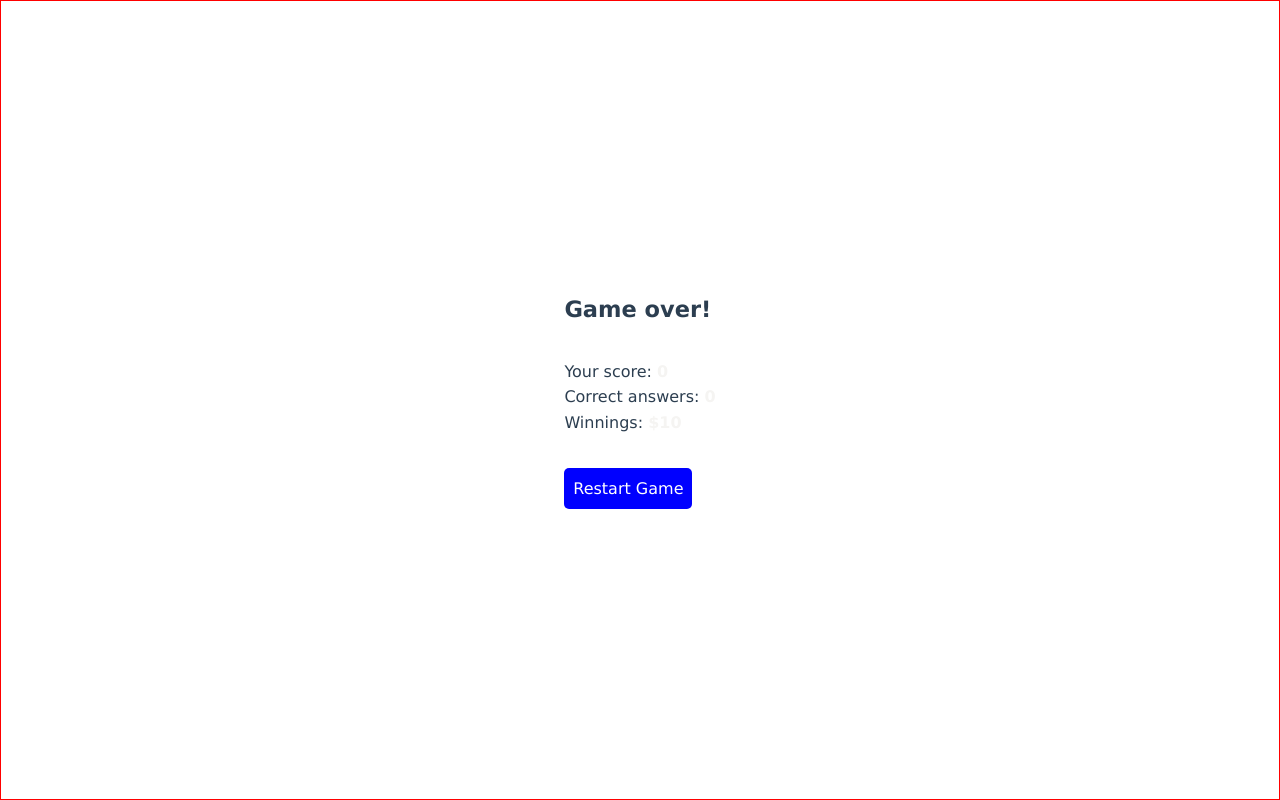
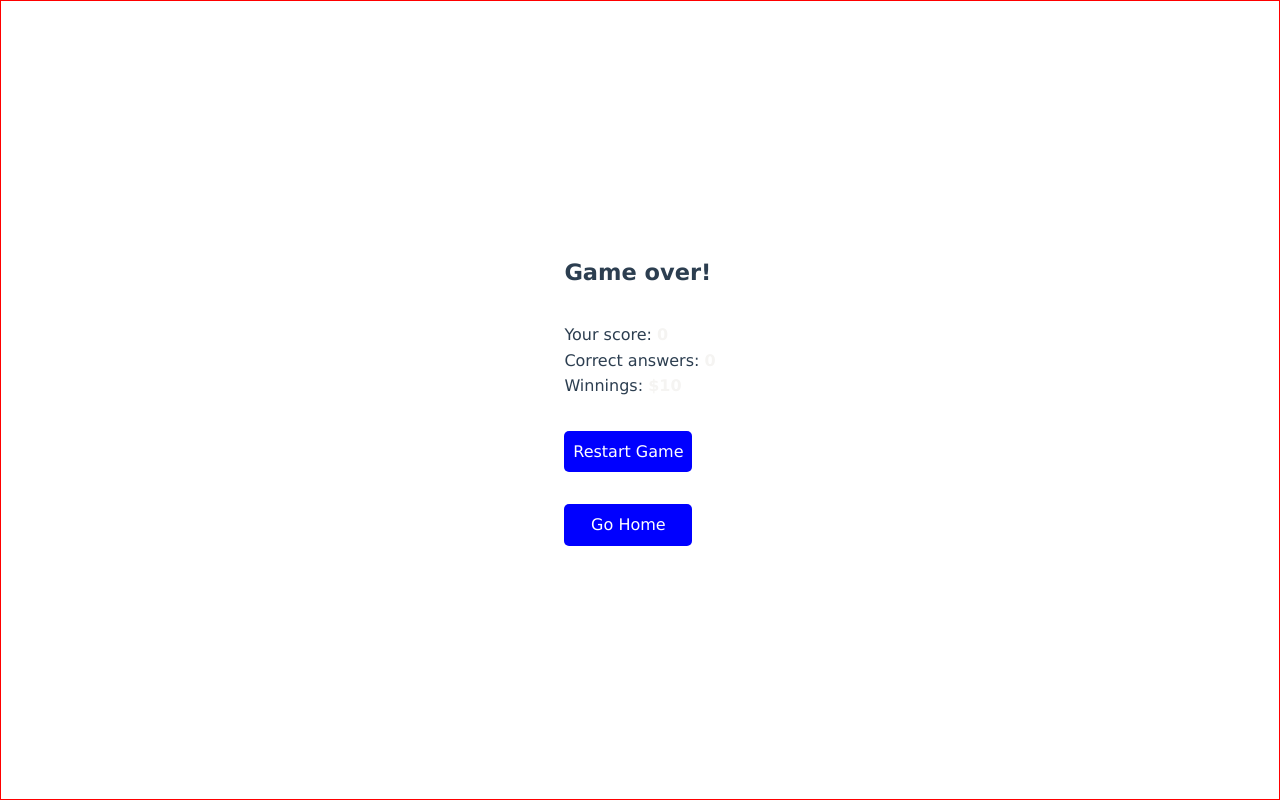
Before and after one commit to MembaMcetywa/wanna-be-a-millionaire, a Vue app: page /summary in a window 1280 px wide. Built offline with nearby package versions, Linux system fonts and the light colour scheme.

Commit message:
added functionality to support navigating back home from summary screen

```diff
--- a/src/components/GameOverComponent.vue
+++ b/src/components/GameOverComponent.vue
@@ -13,6 +13,7 @@
       </li>
     </ul>
     <CustomButton @click="restartGame">Restart Game</CustomButton>
+    <CustomButton @click="navigateHome">Go Home</CustomButton>
   </div>
 </template>
 
@@ -31,6 +32,10 @@ const router = useRouter()
 function restartGame() {
   store.restartGame()
   router.push({ name: 'game' })
+}
+function navigateHome() {
+  store.endGame()
+  router.push({ name: 'home' })
 }
 </script>
 
```
